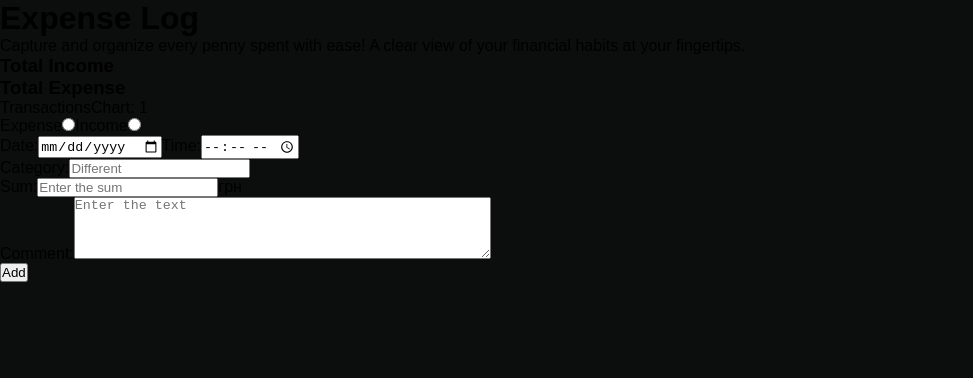
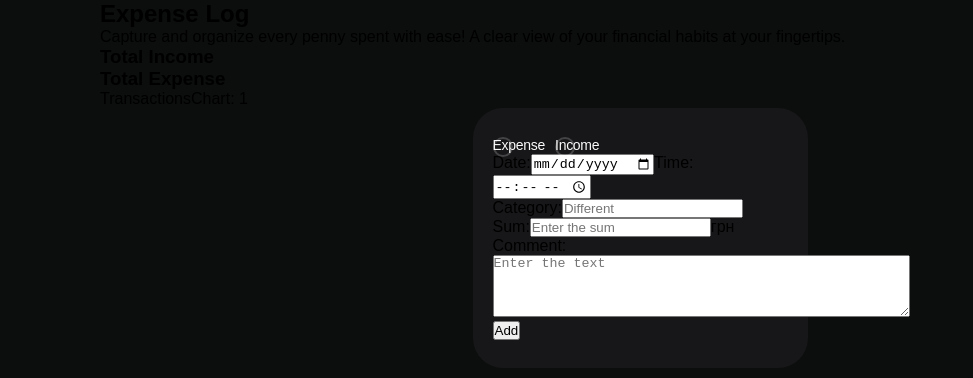
Before and after one commit to nadiyniy/money_makers, a React (Create React App) app: page /money_makers/transactions/1 in a window 1280 px wide. Shown: the top 378 px of the page, without its empty margins (0-973 px from the left). Built offline with nearby package versions, Linux system fonts and the light colour scheme; no server answers.

Commit message:
fix operations and at trans form added required

```diff
--- a/src/pages/Home/MainTransactionsPage.jsx
+++ b/src/pages/Home/MainTransactionsPage.jsx
@@ -3,18 +3,25 @@ import TransactionsTotalAmount from '../../shared/TransactionsTotalAmount/Transa
 import TransactionsChart from './TransactionsChart';
 import TransactionForm from '../../shared/TransactionForm/TransactionForm';
 import { useParams } from 'react-router-dom';
+import { StyledCommonWrapper } from 'styles/Common.styled';
 
 const MainTransactionsPage = () => {
   const { transactionsType } = useParams();
 
   return (
+    <section>
+      <StyledCommonWrapper>
         <div>
           <h1>{transactionsType === 'incomes' ? 'Income' : 'Expense'} Log</h1>
-      <p>Capture and organize every penny spent with ease! A clear view of your financial habits at your fingertips.</p>
+          <p>
+            Capture and organize every penny spent with ease! A clear view of your financial habits at your fingertips.
+          </p>
           <TransactionsTotalAmount />
           <TransactionsChart transactionsType={transactionsType} />
           <TransactionForm transactionsType={transactionsType} />
         </div>
+      </StyledCommonWrapper>
+    </section>
   );
 };
 
--- a/src/redux/category/slice.js
+++ b/src/redux/category/slice.js
@@ -48,22 +48,30 @@ const slice = createSlice({
   extraReducers: builder => {
     builder
       .addCase(addedCategoryThunk.fulfilled, (state, { payload }) => {
-        state.categories.incomes.push(payload.incomes);
-        state.categories.expenses.push(payload.expenses);
+        if (payload.type === 'incomes') {
+          state.categories.incomes.push(payload);
+        }
+        state.categories.expenses.push(payload);
       })
       .addCase(deleteCategoryThunk.fulfilled, (state, { payload }) => {
-        state.categories.incomes = state.categories.incomes.filter(category => category.id !== payload.id);
+        if (payload.type === 'incomes') {
+          state.categories.incomes = state.categories.incomes.filter(category => category.id !== payload.id);
+        }
         state.categories.expenses = state.categories.expenses.filter(category => category.id !== payload.id);
       })
       .addCase(updateCategoryThunk.fulfilled, (state, { payload }) => {
-        const editCategoryIncomes = state.categories.incomes.find(category => category.id === payload.id);
+        if (payload.type === 'incomes') {
+          const editCategoryIncomes = state.categories.incomes.find(category => category.id === payload.id);
+          editCategoryIncomes.categoryName = payload.categoryName;
+        }
         const editCategoryExpenses = state.categories.incomes.find(category => category.id === payload.id);
-        editCategoryIncomes.categoryName = payload.categoryName;
         editCategoryExpenses.categoryName = payload.categoryName;
       })
       .addCase(fetchCategoriesThunk.fulfilled, (state, { payload }) => {
-        state.categories.incomes = payload.incomes;
-        state.categories.expenses = payload.expenses;
+        if (payload.type === 'incomes') {
+          state.categories.incomes = payload;
+        }
+        state.categories.expenses = payload;
       })
       .addMatcher(
         isAnyOf(
--- a/src/shared/TransactionForm/TransactionForm.jsx
+++ b/src/shared/TransactionForm/TransactionForm.jsx
@@ -7,12 +7,20 @@ import CategoriesModalList from 'pages/Home/CategoriesModalList';
 
 import { selectCategoriesExpenses, selectCategoriesIncomes } from 'redux/category/selectors';
 import { fetchCategoriesThunk } from 'redux/category/operations';
+import {
+  RadioCustom,
+  RadioCustomChecked,
+  RadioInput,
+  RadioLabel,
+  TransactionFormStyle,
+} from './TransactionForm.styles';
 
 const TransactionForm = ({ transactionsType }) => {
   const { isOpen, openModal, closeModal } = useModal();
   const [currentCategory, setCurrentCategory] = useState([]);
   const [chooseCategory, setchooseCategory] = useState('');
   const [takeCategoryId, setTakeCategoryId] = useState('');
+  const [checked, setCheked] = useState(false);
   const incomes = useSelector(selectCategoriesIncomes);
   const expenses = useSelector(selectCategoriesExpenses);
   const dispatch = useDispatch();
@@ -47,28 +55,48 @@ const TransactionForm = ({ transactionsType }) => {
     openModal();
   };
 
+  const handleTypeChange = e => {
+    const value = e.target.value;
+    setCheked(value);
+  };
+
   return (
     <>
       <div>
-        <form onSubmit={handleSubmit(submit)}>
+        <TransactionFormStyle onSubmit={handleSubmit(submit)}>
           <div>
-            <label>
+            <RadioLabel>
+              <RadioInput
+                {...register('type', { required: true })}
+                type="radio"
+                checked={checked === 'expenses'}
+                value="expenses"
+                onChange={handleTypeChange}
+              />
               Expense
-              <input {...register('type')} type="radio" value="expenses" />
-            </label>
-            <label>
+              {checked === 'expenses' ? <RadioCustomChecked /> : <RadioCustom />}
+            </RadioLabel>
+
+            <RadioLabel>
+              <RadioInput
+                {...register('type', { required: true })}
+                type="radio"
+                checked={checked === 'incomes'}
+                value="incomes"
+                onChange={handleTypeChange}
+              />
               Income
-              <input {...register('type')} type="radio" value="incomes" />
-            </label>
+              {checked === 'incomes' ? <RadioCustomChecked /> : <RadioCustom />}
+            </RadioLabel>
           </div>
           <div>
             <label>
               Date:
-              <input type="date" {...register('date')} placeholder="mm/dd/yyyy" />
+              <input type="date" {...register('date', { required: true })} placeholder="mm/dd/yyyy" />
             </label>
             <label>
               Time:
-              <input type="time" {...register('time')} placeholder="00:00:00" />
+              <input type="time" {...register('time', { required: true })} placeholder="00:00:00" />
             </label>
           </div>
           <div>
@@ -86,17 +114,17 @@ const TransactionForm = ({ transactionsType }) => {
           </div>
           <div>
             <label htmlFor="amountInput">Sum:</label>
-            <input type="text" id="amountInput" {...register('sum')} placeholder="Enter the sum" />
+            <input type="text" id="amountInput" {...register('sum', { required: true })} placeholder="Enter the sum" />
             <span>{'грн'}</span>
           </div>
           <div>
             <label>
               Comment:
-              <textarea {...register('comment')} rows={4} cols={50} placeholder="Enter the text" />
+              <textarea {...register('comment', { required: true })} rows={4} cols={50} placeholder="Enter the text" />
             </label>
           </div>
           <button type="submit">Add</button>
-        </form>
+        </TransactionFormStyle>
       </div>
 
       {isOpen ? (
--- a/src/shared/TransactionForm/TransactionForm.styles.js
+++ b/src/shared/TransactionForm/TransactionForm.styles.js
@@ -0,0 +1,89 @@
+import styled from 'styled-components';
+
+export const TransactionFormStyle = styled.form`
+  margin: 0 auto;
+  padding: 28px 20px;
+  max-width: 335px;
+  background-color: var(--gray-dark-color);
+  border-radius: 30px;
+`;
+
+export const RadioWrapper = styled.div`
+  display: flex;
+  align-items: center;
+  margin-bottom: 10px;
+`;
+
+export const RadioLabel = styled.label`
+  position: relative;
+  display: inline-block;
+  margin-right: 10px;
+  cursor: pointer;
+  font-size: 14px;
+  font-style: normal;
+  font-weight: 400;
+  line-height: normal;
+  letter-spacing: -0.28px;
+  color: var(--white-color);
+`;
+export const RadioLabel1 = styled(RadioLabel)``;
+
+export const RadioInput = styled.input`
+  position: absolute;
+  opacity: 0;
+  height: 0;
+  width: 0;
+  cursor: pointer;
+`;
+export const RadioCustom = styled.span`
+  position: absolute;
+  top: 0;
+  left: 0;
+  height: 20px;
+  width: 20px;
+  background-color: none;
+  border: 2px solid var(--gray-text-20);
+  border-radius: 10px;
+`;
+
+export const RadioCustomChecked = styled(RadioCustom)`
+  background-color: #3498db; /* Колір, коли радіокнопка вибрана */
+  border-color: var(--primary-color); /* Колір зовнішнього бордера для обраної радіокнопки */
+
+  ::before {
+    content: '';
+    position: absolute;
+    top: 2px;
+    left: 2px;
+    right: 2px;
+    bottom: 2px;
+    border-radius: 50%;
+    border: 2px solid (--gray-dark-color); /* Внутрішній бордер для обраної радіокнопки */
+  }
+
+  ::after {
+    content: '';
+    position: absolute;
+    top: 50%;
+    left: 50%;
+    transform: translate(-50%, -50%);
+    width: 8px; /* Розмір серединки радіокнопки */
+    height: 8px; /* Розмір серединки радіокнопки */
+    border-radius: 50%;
+    background-color: var(--primary-color); /* Колір серединки радіокнопки */
+  }
+`;
+
+// export const DateInput = styled.input`
+//   color: var(--gray-text-40);
+//   background-color: var(--gray-dark-color);
+
+//   &::-webkit-calendar-picker-indicator {
+//     filter: invert(1);
+//   }
+
+//   &::-webkit-calendar-picker-popup {
+//     color: var(--gray-dark-color);
+//     background-color: var(--primary-color);
+//   }
+// `;
```
Lines whose indentation alone changed are shown as unchanged.
